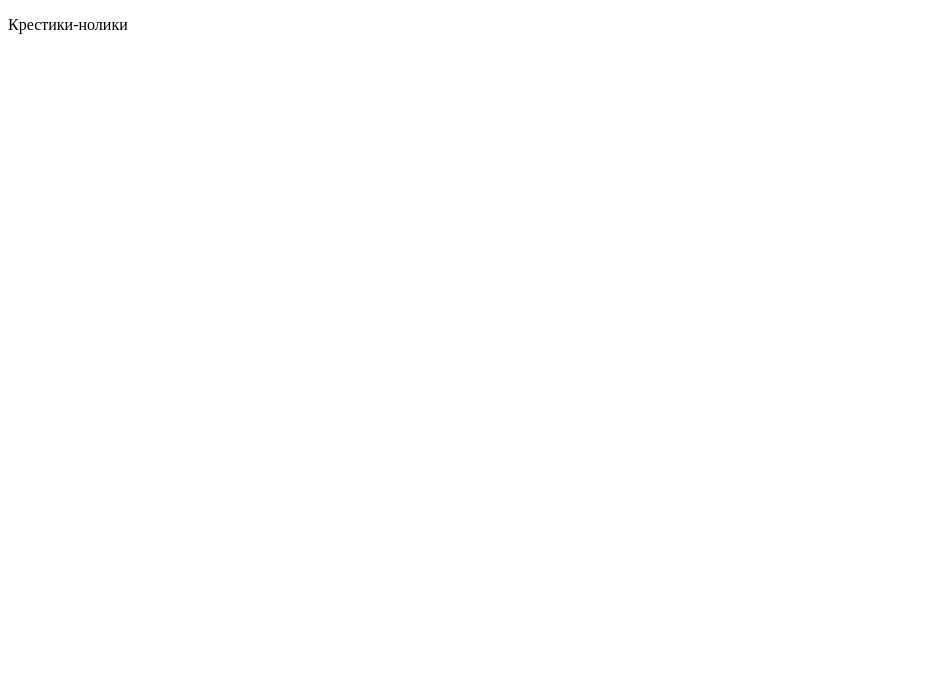
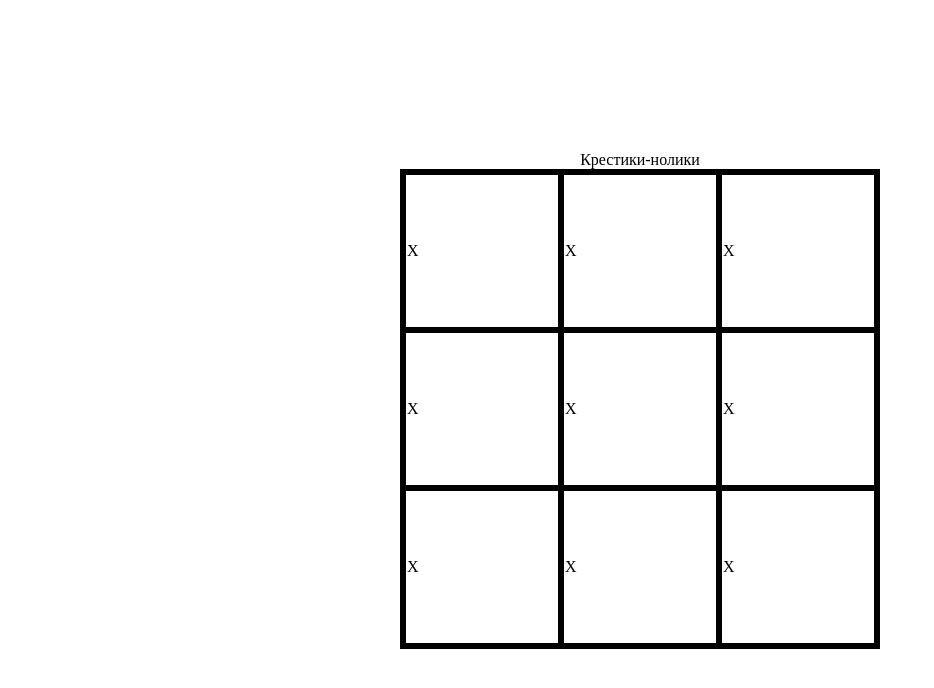
Before and after one commit to Idanilkin/criss-cross, a plain HTML site: page index.html in a window 1280 px wide. Shown: the whole page, without its empty margins (0-934 px from the left). Drawn offline with Linux system fonts and the light colour scheme.

Commit message:
создано поле для крестиков-ноликов

```diff
--- a/index.html
+++ b/index.html
@@ -7,7 +7,23 @@
 	<script src="js.js" defer></script>
 </head>
 <body>
-     <p class="name">Крестики-нолики</p>
-     <div></div>
+     <table>
+     	<caption>Крестики-нолики</caption>
+     	<tr>
+     		<td>X</td>
+     		<td>X</td>
+     		<td>X</td>
+     	</tr>
+     	<tr>
+     		<td>X</td>
+     		<td>X</td>
+     		<td>X</td>
+     	</tr>
+     	<tr>
+     		<td>X</td>
+     		<td>X</td>
+     		<td>X</td>
+     	</tr>
+     </table>
 </body>
 </html>
--- a/style.css
+++ b/style.css
@@ -0,0 +1,17 @@
+body,html{
+	margin:0;
+	height:100%;
+}
+body {
+	display: flex;
+}
+table {
+	border-collapse: collapse;
+	margin: auto;
+
+}
+td {
+	border: 6px solid black;
+	width: 150px;
+	height: 150px;
+}
```
